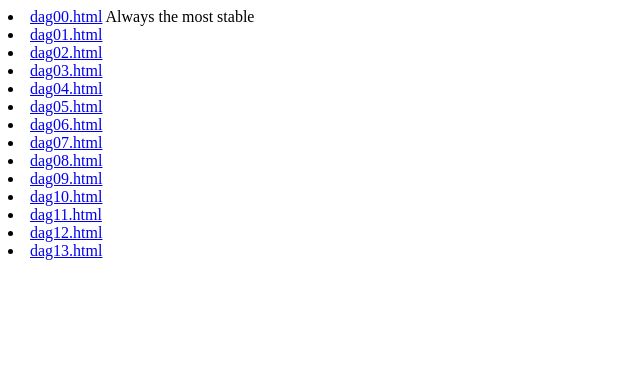
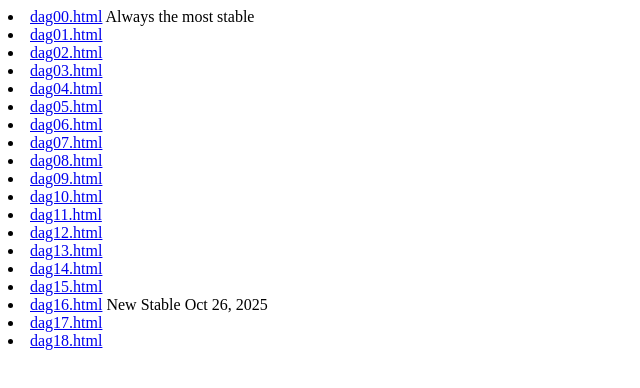
Before and after one commit to hpssjellis/tinyML-users-DAG, a website: page public/index.html in a window 1280 px wide. Shown: the whole page, without its empty margins (0-640 px from the left). Drawn offline with Linux system fonts and the light colour scheme.

Commit message:
Update index.html

```diff
--- a/public/index.html
+++ b/public/index.html
@@ -15,3 +15,8 @@
 <li><a href="dag11.html">dag11.html</a></li>
 <li><a href="dag12.html">dag12.html</a></li>
 <li><a href="dag13.html">dag13.html</a></li>
+<li><a href="dag14.html">dag14.html</a></li>
+<li><a href="dag15.html">dag15.html</a></li>
+<li><a href="dag16.html">dag16.html</a> New Stable Oct 26, 2025</li>
+<li><a href="dag17.html">dag17.html</a></li>
+<li><a href="dag18.html">dag18.html</a></li>
```
